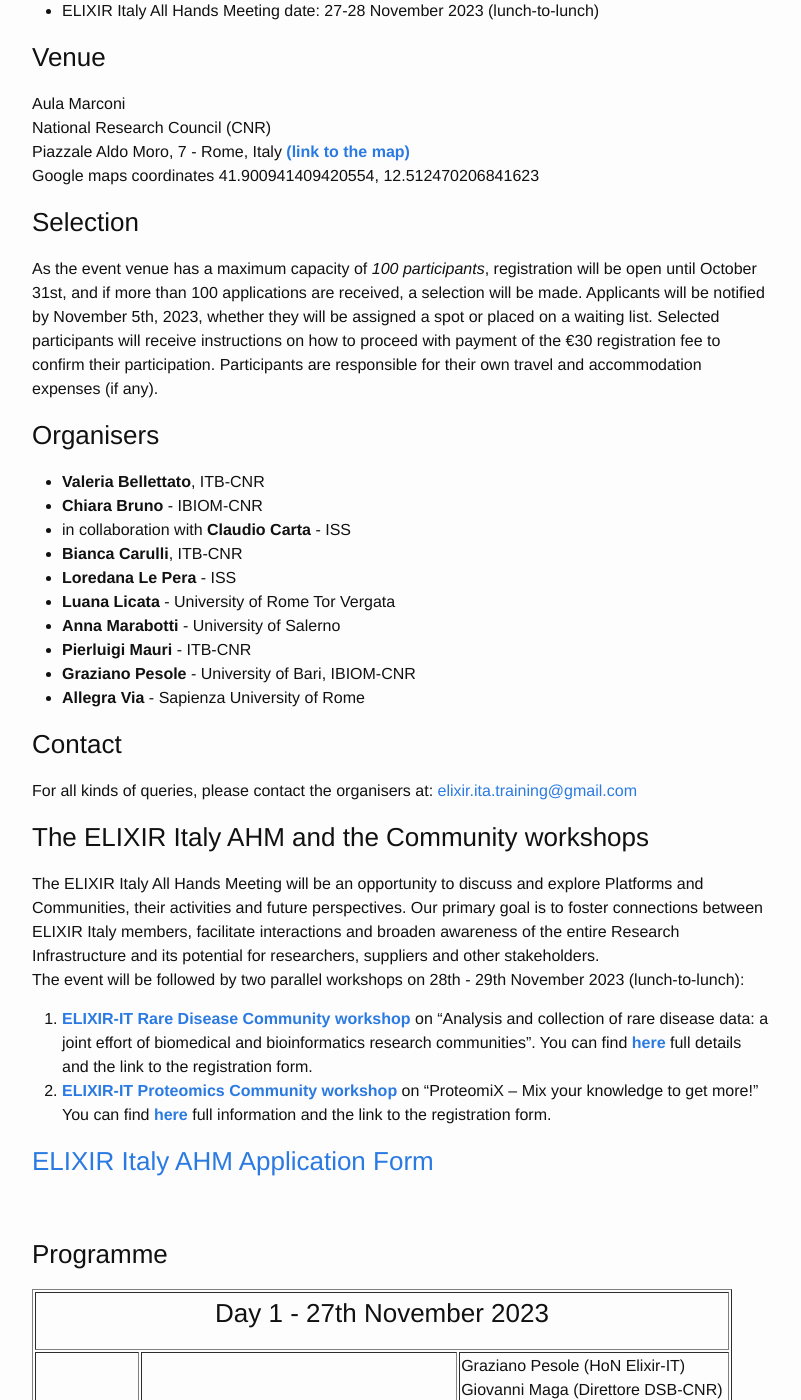
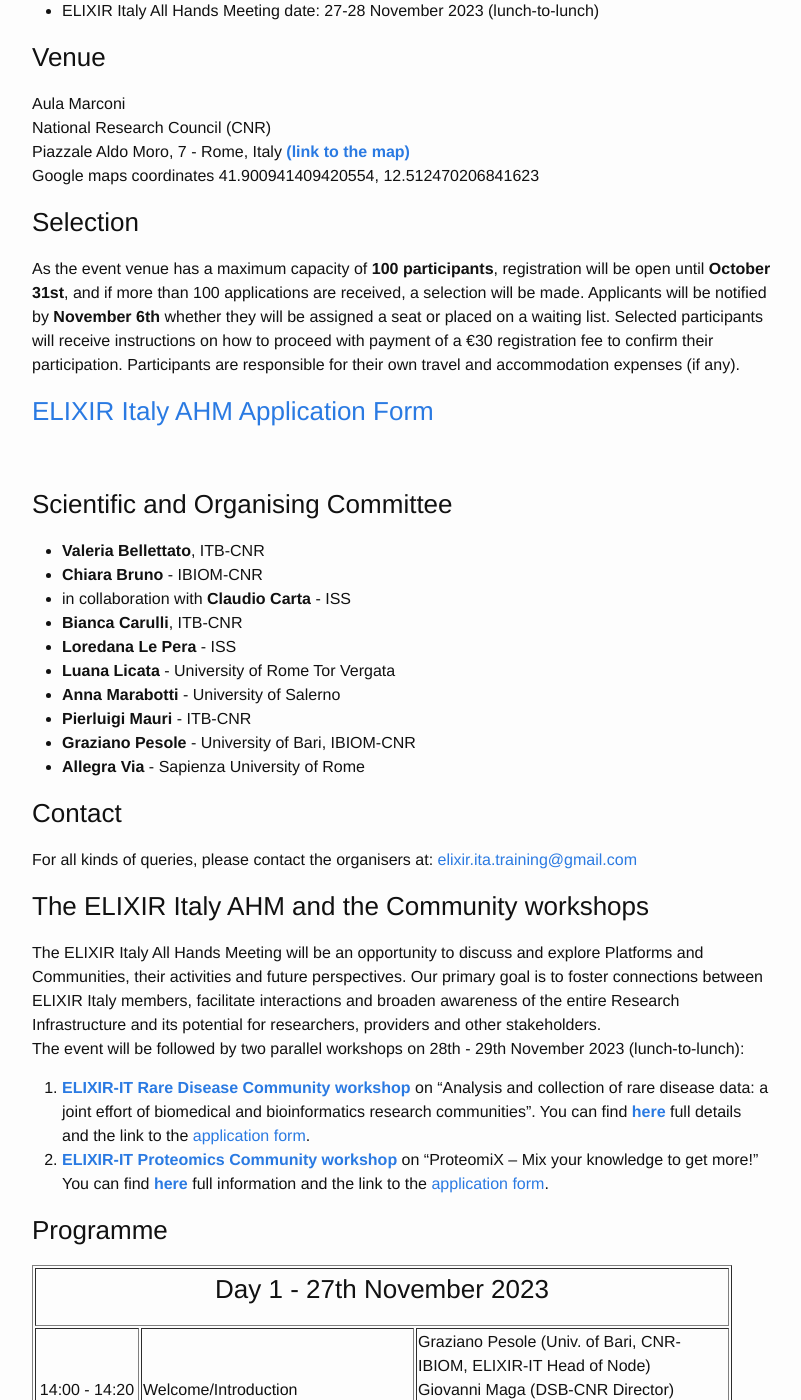
Before and after one commit to ELIXIR-IIB-training/website, a Jekyll site: the page built from _posts/2023-11-27-All_Hands_2023.md, in a window 1280 px wide and 1400 px high, scrolled down 779 px. Shown: the whole window, without its empty margins (238-1039 px from the left). Built offline with Jekyll 4.4.1, drawn with Linux system fonts in a browser that asks for light colours; some of the changed text lies outside the part shown.

Commit message:
Update 2023-11-27-All_Hands_2023.md

```diff
--- a/_posts/2023-11-27-All_Hands_2023.md
+++ b/_posts/2023-11-27-All_Hands_2023.md
@@ -4,7 +4,7 @@ title: "ELIXIR Italy All Hands Meeting 2023"
 date_start: 2023-11-27
 date_end: 2023-11-28
 venue: Rome, Italy
-description: The ELIXIR Italy All Hands Meeting will be an opportunity to discuss and explore Platforms and Communities, their activities and future perspectives. Our primary goal is to foster connections between ELIXIR Italy members, facilitate interactions and broaden awareness of the entire Research Infrastructure and its potential for researchers, suppliers and other stakeholders.
+description: The ELIXIR Italy All Hands Meeting will be an opportunity to discuss and explore Platforms and Communities, their activities and future perspectives. Our primary goal is to foster connections between ELIXIR Italy members, facilitate interactions and broaden awareness of the entire Research Infrastructure and its potential for researchers, providers and other stakeholders.
 ---
 
 <table border="0">
@@ -16,7 +16,7 @@ description: The ELIXIR Italy All Hands Meeting will be an opportunity to discus
 
 ### Important Dates
 - Deadline for applications: **31st October 2023**
-- Selected participants will be notified by: **5th November 2023**
+- Selected participants will be notified by: **6th November 2023**
 - ELIXIR Italy All Hands Meeting date: 27-28 November 2023 (lunch-to-lunch)
 <br>
 
@@ -29,10 +29,11 @@ Google maps coordinates 41.900941409420554, 12.512470206841623
 <br>
 
 ### Selection
-As the event venue has a maximum capacity of *100 participants*, registration will be open until October 31st, and if more than 100 applications are received, a selection will be made. Applicants will be notified by November 5th, 2023, whether they will be assigned a spot or placed on a waiting list. Selected participants will receive instructions on how to proceed with payment of the €30 registration fee to confirm their participation. Participants are responsible for their own travel and accommodation expenses (if any).
+As the event venue has a maximum capacity of **100 participants**, registration will be open until **October 31st**, and if more than 100 applications are received, a selection will be made. Applicants will be notified by **November 6th** whether they will be assigned a seat or placed on a waiting list. Selected participants will receive instructions on how to proceed with payment of a €30 registration fee to confirm their participation. Participants are responsible for their own travel and accommodation expenses (if any).
 <br>
-
-### Organisers
+### [ELIXIR Italy AHM Application Form](https://forms.gle/uH9eYFDaWZNJPNuG9)
+<br>
+### Scientific and Organising Committee
 - **Valeria Bellettato**, ITB-CNR
 - **Chiara Bruno** - IBIOM-CNR
 - in collaboration with **Claudio Carta** - ISS
@@ -51,16 +52,15 @@ For all kinds of queries, please contact the organisers at:
 <br>
 
 ### The ELIXIR Italy AHM and the Community workshops
-The ELIXIR Italy All Hands Meeting will be an opportunity to discuss and explore Platforms and Communities, their activities and future perspectives. Our primary goal is to foster connections between ELIXIR Italy members, facilitate interactions and broaden awareness of the entire Research Infrastructure and its potential for researchers, suppliers and other stakeholders.
+The ELIXIR Italy All Hands Meeting will be an opportunity to discuss and explore Platforms and Communities, their activities and future perspectives. Our primary goal is to foster connections between ELIXIR Italy members, facilitate interactions and broaden awareness of the entire Research Infrastructure and its potential for researchers, providers and other stakeholders.
 <br>
 The event will be followed by two parallel workshops on 28th - 29th November 2023 (lunch-to-lunch):
-1. [**ELIXIR-IT Rare Disease Community workshop**](https://elixir-iib-training.github.io/website/2023/11/28/Workshop_RD.html) on "Analysis and collection of rare disease data: a joint effort of biomedical and bioinformatics research communities". You can find [**here**](https://elixir-iib-training.github.io/website/2023/11/28/Workshop_RD.html) full details and the link to the registration form.
+1. [**ELIXIR-IT Rare Disease Community workshop**](https://elixir-iib-training.github.io/website/2023/11/28/Workshop_RD.html) on "Analysis and collection of rare disease data: a joint effort of biomedical and bioinformatics research communities". You can find [**here**](https://elixir-iib-training.github.io/website/2023/11/28/Workshop_RD.html) full details and the link to the [application form](https://forms.gle/V6YmVVvAv3JveRD59).
 <br>
-2. [**ELIXIR-IT Proteomics Community workshop**](https://elixir-iib-training.github.io/website/2023/11/28/ProteomiX.html) on "ProteomiX – Mix your knowledge to get more!" You can find [**here**](https://elixir-iib-training.github.io/website/2023/11/28/ProteomiX.html) full information and the link to the registration form.
+2. [**ELIXIR-IT Proteomics Community workshop**](https://elixir-iib-training.github.io/website/2023/11/28/ProteomiX.html) on "ProteomiX – Mix your knowledge to get more!" You can find [**here**](https://elixir-iib-training.github.io/website/2023/11/28/ProteomiX.html) full information and the link to the [application form](https://forms.gle/T6zkvhMEtHVvgyKA9).
 <br>
 
-### [ELIXIR Italy AHM Application Form](https://forms.gle/uH9eYFDaWZNJPNuG9)
-<br>
+
 
 ### Programme
 <table border="1" width="700">
@@ -70,17 +70,17 @@ The event will be followed by two parallel workshops on 28th - 29th November 202
   <tr>
     <td height="50" width="100" align=center> 14:00 - 14:20</td>
     <td height="50"> Welcome/Introduction</td>
-    <td height="50">Graziano Pesole (HoN Elixir-IT) <br> Giovanni Maga (Direttore DSB-CNR) <br> Mauro Bertelletti (MUR) <br> Maria Chiara Carrozza (Presidente del CNR) </td>
+    <td height="50">Graziano Pesole (Univ. of Bari, CNR-IBIOM, ELIXIR-IT Head of Node) <br> Giovanni Maga (DSB-CNR Director) <br> Mauro Bertelletti (MIUR) <br> Maria Chiara Carrozza (CNR President) </td>
   </tr>
   <tr>
     <td height="50" width="100" align=center>14:20 - 14:50</td>
     <td height="50">The ELIXIR Scientific Program  2024-2028</td>
-    <td height="50"> Andrew Smith, ELIXIR (Head of External Relations)</td>
+    <td height="50"> Andrew Smith (ELIXIR Hub, Head of External Relations) </td>
    </tr>
   <tr>
     <td height="50" width="100" align=center> 14:50 - 15:10</td>
     <td height="50">The ELIXIR-IT strengthening projects: CNRbiomics and ELIXIRxNextGenIT</td>
-    <td height="50"> Elisabetta Sbisà (projects PI, Integrative Omics Platform) and Alessandro Cestaro (Node coordinator)</td>
+    <td height="50"> Elisabetta Sbisà (ELIXIR-ITIntegrative Omics Platform) and Alessandro Cestaro (ELIXIR-IT Node Coordinator)</td>
       </tr>
     <tr>
     <td height="50" width="100" align=center> 15:10 - 15:20</td>
@@ -96,7 +96,7 @@ The event will be followed by two parallel workshops on 28th - 29th November 202
   <tr>
     <td height="50" width="100" align=center> 15:50-16:00</td>
     <td height="50"> Spotlight on ELIXIR-IT Evolution: A Ten-Year Journey</td>
-    <td height="50"> Federico Zambelli (UniMI)</td>
+    <td height="50"> Federico Zambelli (Univ. of Milan, ELIXIR-IT Technical Coordinator)</td>
     </tr>
   <tr>
     <td height="50" width="100" align=center>16:00 - 17:30</td>
@@ -115,8 +115,8 @@ The event will be followed by two parallel workshops on 28th - 29th November 202
   </tr>
   <tr>
    <td height="50" width="100" align=center>09:00 - 09:30</td>
-   <td height="50">(Omics) Big data & life sciences (Molecular profiles in life sciences) or (Omics) Big data in clinical research</td>
-   <td height="50">Ruggero De Maria (Università Cattolica del Sacro Cuore, Roma)</td>
+   <td height="50">TBD</td>
+   <td height="50">Ruggero De Maria (Università Cattolica del Sacro Cuore, Rome)</td>
   </tr>
   <tr>
    <td height="50" width="100" align=center>09:30 - 09:50</td>
@@ -144,7 +144,7 @@ The event will be followed by two parallel workshops on 28th - 29th November 202
     <td height="50">
       Federated Human Data <br>
       Galaxy <br>
-      Single Cell Omics <br>
+      Single-Cell Omics <br>
       Microbiome <br>
       Plant Sciences <br>
       RDM </td>
```
Also changed, not shown: other parts of _posts/2023-11-27-All_Hands_2023.md (+2 -2 lines).
